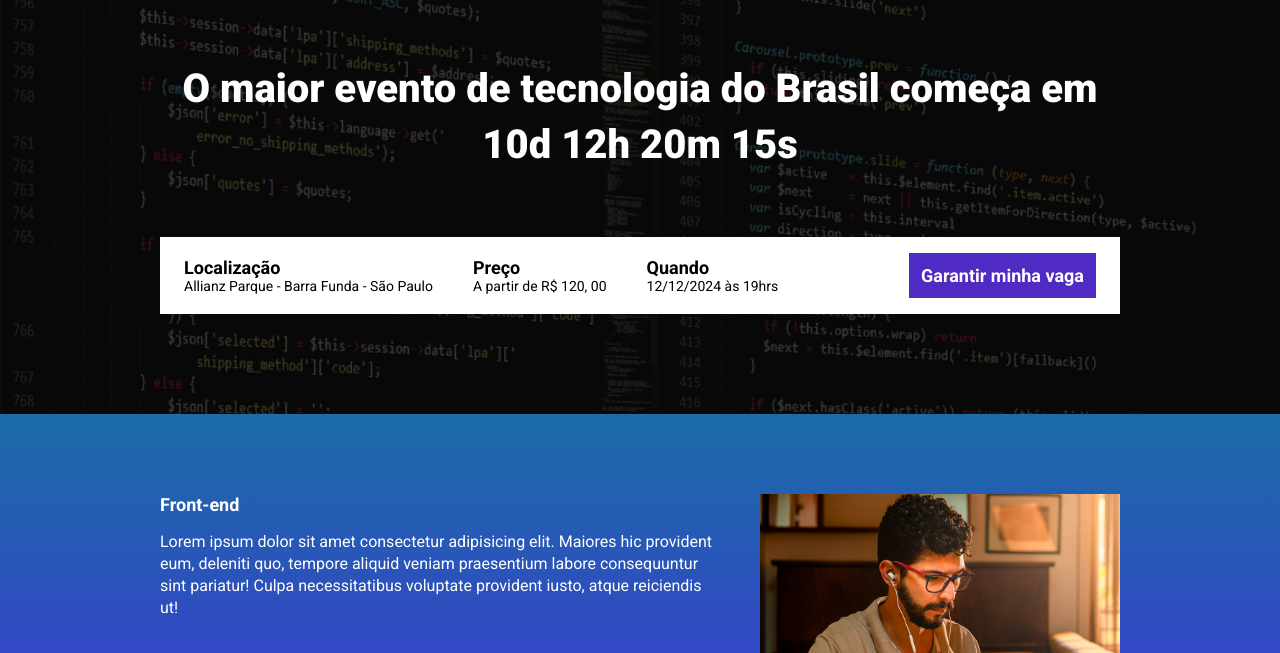
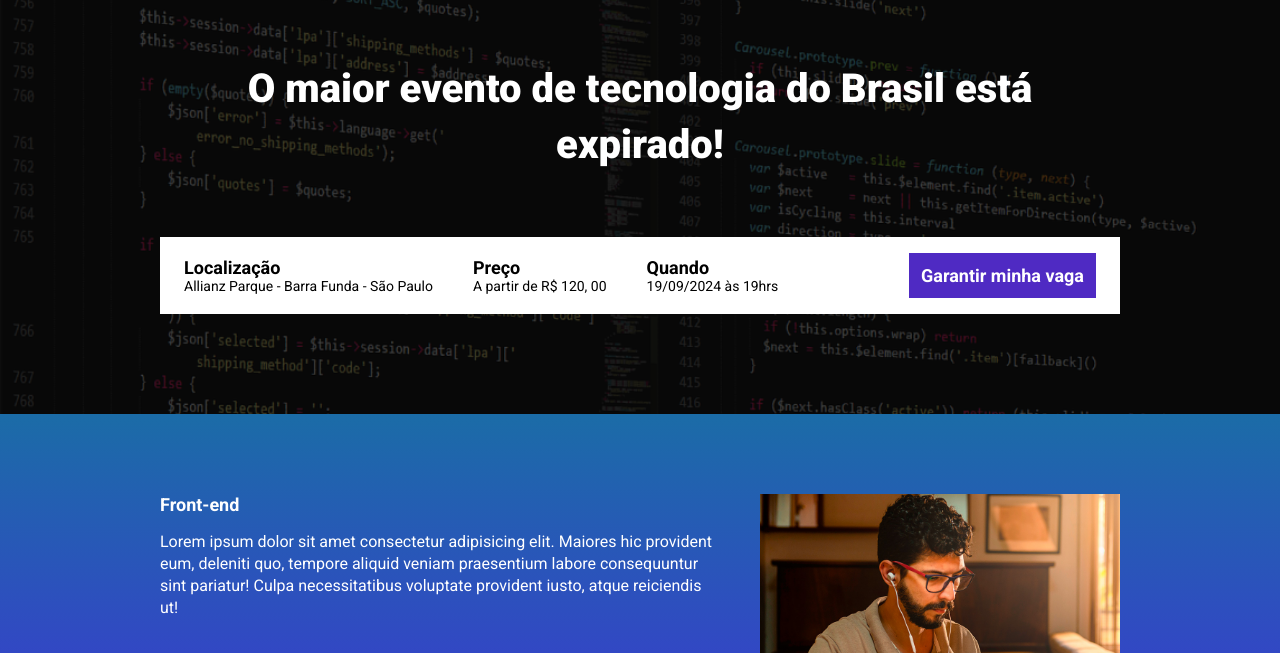
Before and after one commit to n1ckDoug/ebac_tech_talks, a website built with Parcel: page src/index.html in a window 1280 px wide. Shown: the part 147-800 px from the top of the page. Built offline with nearby package versions, Linux system fonts and the light colour scheme.

Commit message:
Criando a contagem regressiva

```diff
--- a/package.json
+++ b/package.json
@@ -2,9 +2,9 @@
   "name": "projeto-05",
   "version": "1.0.0",
   "description": "",
-  "main": "index.js",
   "scripts": {
     "dev": "parcel src/index.html src/styles/main.scss src/scripts/main.js",
+    "build": "parcel build src/index.html",
     "test": "echo \"Error: no test specified\" && exit 1"
   },
   "author": "",
--- a/src/index.html
+++ b/src/index.html
@@ -19,7 +19,7 @@
     <header class="hero">
         <div class="container">
             <img class="hero__logo" src="./images/ebac_logo.svg" alt="EBAC">
-            <p class="hero__text">O maior evento de tecnologia do Brasil começa em 10d 12h 20m 15s</p>
+            <p class="hero__text">O maior evento de tecnologia do Brasil <span id="contador"></span></p>
 
             <div class="infos-bar">
 
@@ -34,7 +34,7 @@
                     </li>
                     <li class="infos-bar__infos__item">
                         <b>Quando</b>
-                        12/12/2024 às 19hrs
+                        19/09/2024 às 19hrs
                     </li>
                 </ul>
 
--- a/src/scripts/main.js
+++ b/src/scripts/main.js
@@ -1 +1,29 @@
 AOS.init();
+
+const dataDoEvento = new Date("Sep 11, 2024 20:00:00");
+const timeStampDoEvento = dataDoEvento.getTime();
+
+const contaAsHoras = setInterval(function () {
+    const dataAtual = new Date();
+    const timeStampAtual = dataAtual.getTime();
+
+    const distanciaEvento = timeStampDoEvento - timeStampAtual;
+
+    const diaEmMs = 1000 * 60 * 60 * 24;
+    const horaEmMs = 1000 * 60 * 60;
+    const minutosEmMs = 1000 * 60;
+    const segundosEmMs = 1000;
+
+    // 1 dia em milissegundos -- (1000 * 60 * 60 * 24);
+    const diasAteOEvento = Math.floor(distanciaEvento / diaEmMs);
+    const horasAteOEvento = Math.floor((distanciaEvento % diaEmMs) / horaEmMs);
+    const minutosAteOEvento = Math.floor((distanciaEvento % horaEmMs) / minutosEmMs);
+    const segundosAteOEvento = Math.floor((distanciaEvento % minutosEmMs) / segundosEmMs);
+
+    document.querySelector('#contador').innerHTML = `começa em ${diasAteOEvento}d ${horasAteOEvento}h ${minutosAteOEvento}min ${segundosAteOEvento}s`;
+
+    if(distanciaEvento < 0) {
+        clearInterval(contaAsHoras);
+        document.querySelector('#contador').innerHTML = `está expirado!`;
+    }
+}, 1000);
```
